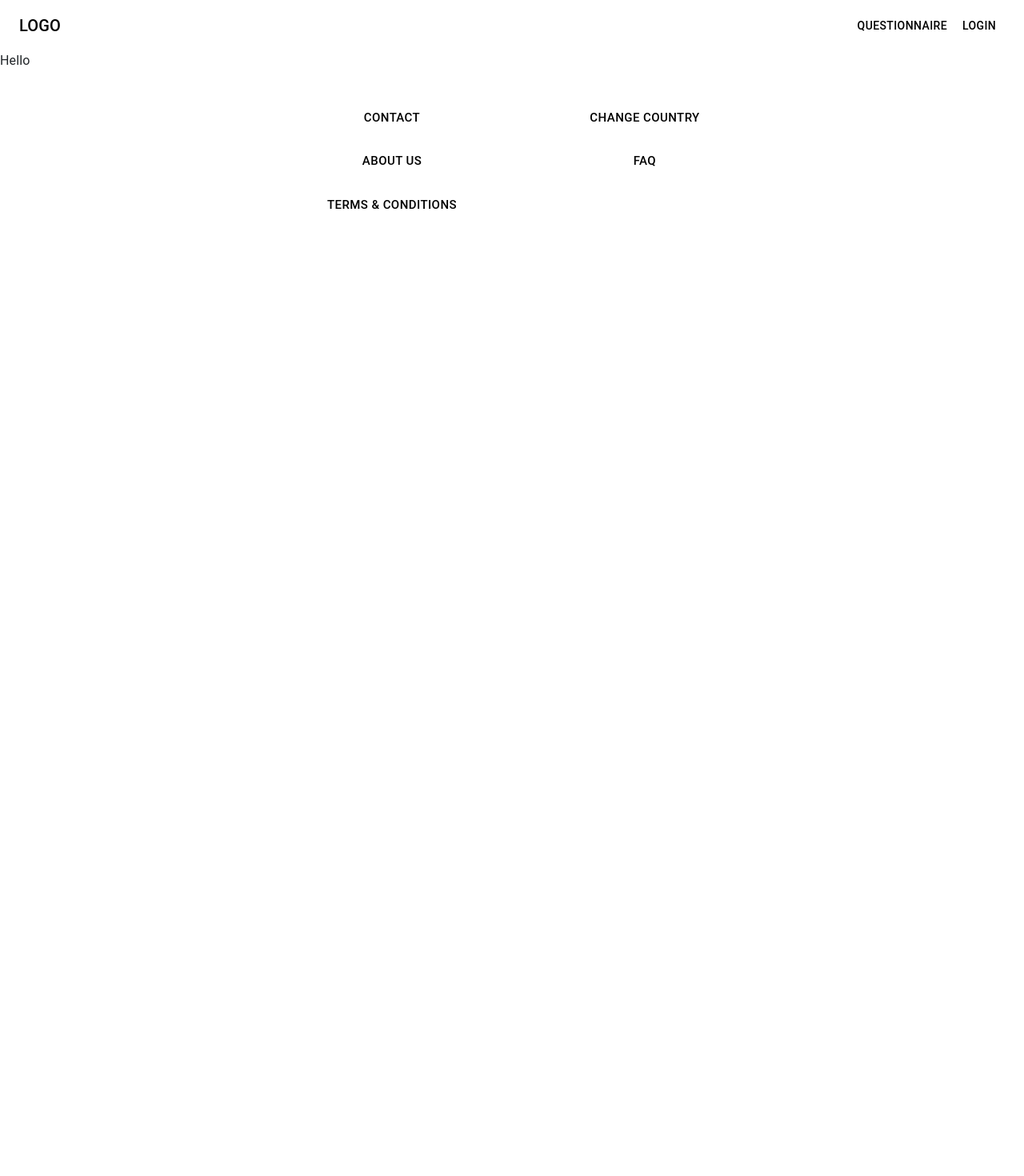
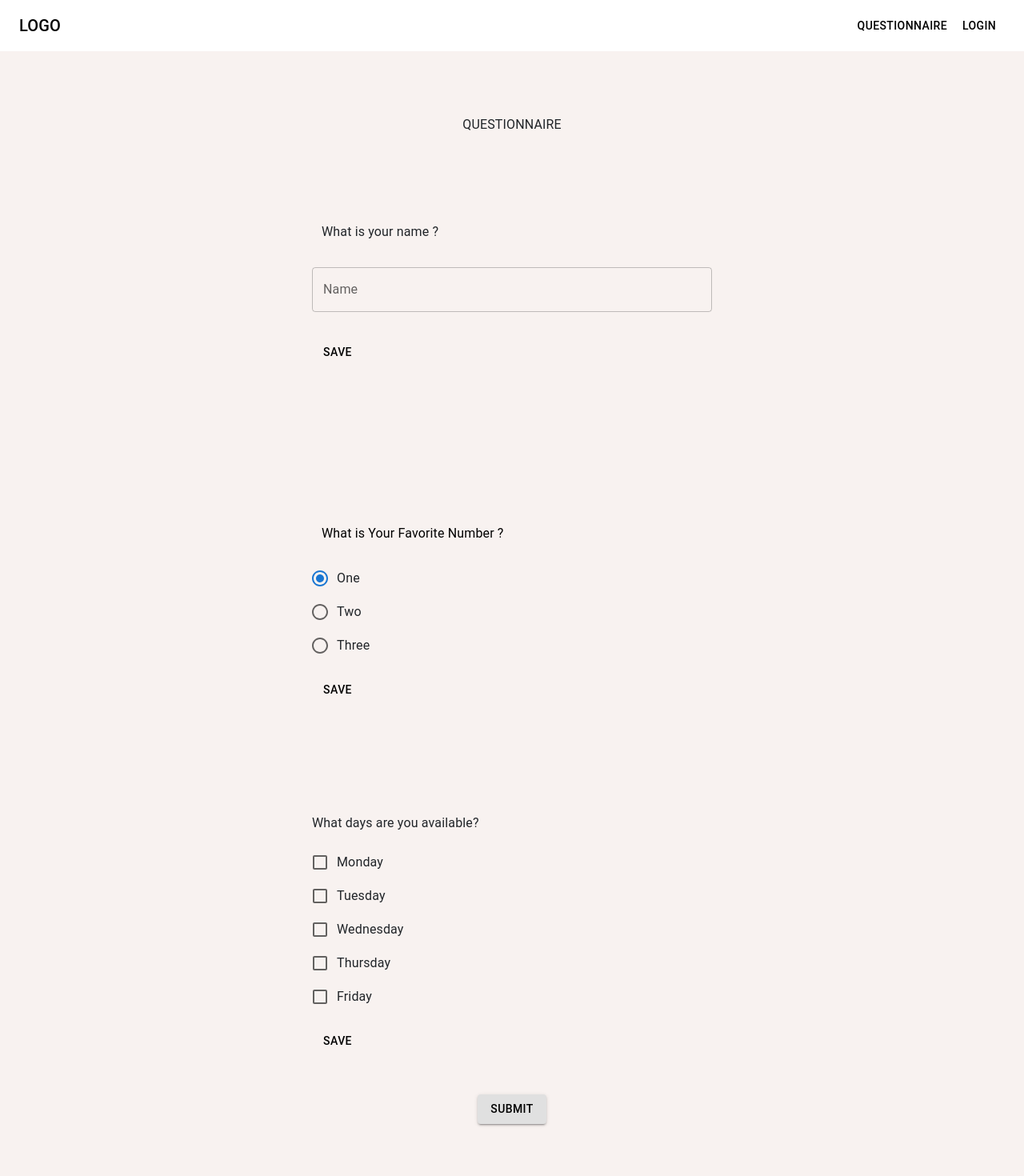
Before and after one commit to kevinc0229/litehouse, a React (Create React App) app: page /questionnaire in a window 1280 px wide. Shown: the top 1470 px of the page at 80% size. Before the commit the page ends 800 px from the top, so only its background shows below. Built offline with nearby package versions, Linux system fonts and the light colour scheme.

Commit message:
front end final kind of

```diff
--- a/src/App.css
+++ b/src/App.css
@@ -1,5 +1,9 @@
 .App {
   text-align: center;
+}
+
+main {
+  height: 100vh;
 }
 
 .App-logo {
--- a/src/App.js
+++ b/src/App.js
@@ -15,9 +15,11 @@ import { Link } from "react-router-dom";
 
 import Home from "./pages/Home";
 import Questionnaire from "./pages/Questionnaire";
-
+import BottomNavigation from "./components/BottomNavigation";
 function App() {
   return (
+    <main>
+      {" "}
       <Router>
         <Box
           sx={{
@@ -46,18 +48,25 @@ function App() {
                 component={Link}
                 to="/questionnaire"
                 color="inherit"
-              sx={{ color: "black" }}
+                sx={{
+                  color: "black",
+                }}
               >
                 {" "}
-              Questionnaire
+                Questionnaire{" "}
               </Button>{" "}
-            <Button color="inherit" sx={{ color: "black" }}>
+              <Button
+                color="inherit"
+                sx={{
+                  color: "black",
+                }}
+              >
                 {" "}
                 Login{" "}
               </Button>{" "}
             </Toolbar>{" "}
           </AppBar>{" "}
-      </Box>
+        </Box>{" "}
         <Switch>
           <Route path="/" exact>
             <Home />
@@ -68,6 +77,7 @@ function App() {
           <Redirect to="/" />
         </Switch>{" "}
       </Router>
+    </main>
   );
 }
 
--- a/src/components/BottomNavigation.js
+++ b/src/components/BottomNavigation.js
@@ -28,6 +28,7 @@ export default function BottomNavigation() {
         display: "grid",
         gap: 2,
         gridTemplateColumns: "repeat(2, 1fr)",
+        pb: 20,
       }}
     >
       <Item> Contact </Item> <Item> Change Country </Item>{" "}
--- a/src/components/MultipleQuestion.js
+++ b/src/components/MultipleQuestion.js
@@ -0,0 +1,49 @@
+import * as React from "react";
+import FormGroup from "@mui/material/FormGroup";
+import FormControlLabel from "@mui/material/FormControlLabel";
+import Checkbox from "@mui/material/Checkbox";
+import { Box } from "@mui/system";
+import Button from "@mui/material/Button";
+import { Typography } from "@mui/material";
+
+function SingleQuestion() {
+  return (
+    <Box
+      sx={{
+        height: 400,
+        backgroundColor: "#F8F2F0",
+        display: "flex",
+        flexDirection: "column",
+        mx: "auto",
+        alignItems: "center",
+        justifyContent: "center",
+      }}
+    >
+      {" "}
+      <Box
+        sx={{
+          width: 500,
+        }}
+      >
+        <Typography>What days are you available?</Typography>
+        <FormGroup sx={{ pt: 2, pb: 2 }}>
+          <FormControlLabel control={<Checkbox />} label="Monday" />
+          <FormControlLabel control={<Checkbox />} label="Tuesday" />
+          <FormControlLabel control={<Checkbox />} label="Wednesday" />
+          <FormControlLabel control={<Checkbox />} label="Thursday" />
+          <FormControlLabel control={<Checkbox />} label="Friday" />
+        </FormGroup>
+        <Button
+          sx={{
+            color: "black",
+          }}
+        >
+          {" "}
+          Save{" "}
+        </Button>{" "}
+      </Box>{" "}
+    </Box>
+  );
+}
+
+export default SingleQuestion;
--- /dev/null
+++ b/src/components/Questions.js
@@ -0,0 +1,16 @@
+import { Box } from "@mui/system";
+import TextQuestion from "../components/TextQuestion";
+import SingleQuestion from "./SingleQuestion";
+import MultipleQuestion from "./MultipleQuestion";
+
+function Questions() {
+  return (
+    <Box>
+      <TextQuestion />
+      <SingleQuestion />
+      <MultipleQuestion />
+    </Box>
+  );
+}
+
+export default Questions;
--- a/src/components/SingleQuestion.js
+++ b/src/components/SingleQuestion.js
@@ -0,0 +1,70 @@
+import { Box } from "@mui/system";
+import * as React from "react";
+import Radio from "@mui/material/Radio";
+import RadioGroup from "@mui/material/RadioGroup";
+import FormControlLabel from "@mui/material/FormControlLabel";
+import FormControl from "@mui/material/FormControl";
+import FormLabel from "@mui/material/FormLabel";
+import Button from "@mui/material/Button";
+
+function SingleQuestion() {
+  return (
+    <Box
+      sx={{
+        height: 400,
+        backgroundColor: "#F8F2F0",
+        display: "flex",
+        flexDirection: "column",
+        mx: "auto",
+        alignItems: "center",
+        justifyContent: "center",
+      }}
+    >
+      {" "}
+      <Box
+        sx={{
+          width: 500,
+        }}
+      >
+        <FormControl
+          component="fieldset"
+          sx={{
+            width: 500,
+          }}
+        >
+          <FormLabel
+            component="legend"
+            sx={{
+              pl: 1.5,
+              color: "black",
+            }}
+          >
+            What is Your Favorite Number ?
+          </FormLabel>{" "}
+          <RadioGroup
+            defaultValue="one"
+            name="radio-buttons-group"
+            sx={{
+              pt: 2,
+              pb: 2,
+            }}
+          >
+            <FormControlLabel value="one" control={<Radio />} label="One" />
+            <FormControlLabel value="two" control={<Radio />} label="Two" />
+            <FormControlLabel value="three" control={<Radio />} label="Three" />
+          </RadioGroup>{" "}
+        </FormControl>{" "}
+        <Button
+          sx={{
+            color: "black",
+          }}
+        >
+          {" "}
+          Save{" "}
+        </Button>{" "}
+      </Box>{" "}
+    </Box>
+  );
+}
+
+export default SingleQuestion;
--- a/src/components/TextQuestion.js
+++ b/src/components/TextQuestion.js
@@ -0,0 +1,52 @@
+import { Box } from "@mui/system";
+import Button from "@mui/material/Button";
+import { Typography } from "@mui/material";
+import TextField from "@mui/material/TextField";
+
+function TextQuestion() {
+  return (
+    <Box
+      sx={{
+        height: 400,
+        backgroundColor: "#F8F2F0",
+        display: "flex",
+        flexDirection: "column",
+        mx: "auto",
+        alignItems: "center",
+        justifyContent: "center",
+      }}
+    >
+      {" "}
+      <Box sx={{ width: 500 }}>
+        <Typography
+          variant="body1"
+          sx={{
+            pl: 1.5,
+          }}
+        >
+          What is your name ?
+        </Typography>{" "}
+        <TextField
+          id="outlined-basic"
+          label="Name"
+          variant="outlined"
+          sx={{
+            width: 500,
+            mt: 4,
+            mb: 4,
+          }}
+        />
+        <Button
+          sx={{
+            color: "black",
+          }}
+        >
+          {" "}
+          Save{" "}
+        </Button>{" "}
+      </Box>{" "}
+    </Box>
+  );
+}
+
+export default TextQuestion;
--- a/src/components/Welcome.js
+++ b/src/components/Welcome.js
@@ -37,7 +37,10 @@ export default function Welcome() {
             textAlign: "center",
           }}
         >
-          Something regarding what we believe{" "}
+          -The state of our souls, our need for Christ (Romans 3:23) - We are
+          all deserving of eternal hell (Romans 6:23) - We are saved by faith
+          through trust in Jesus Christ (Romans 10:9-10, Galatians 2:16,
+          Ephesians 2:8-9){" "}
         </Typography>{" "}
       </Box>{" "}
     </Box>
--- a/src/pages/Home.js
+++ b/src/pages/Home.js
@@ -5,8 +5,7 @@ function Home() {
   return (
     <main>
       {" "}
-      {/* <ButtonAppBar /> */} <Welcome />
-      <BottomNavigation />
+      <Welcome /> <BottomNavigation />{" "}
     </main>
   );
 }
--- a/src/pages/Questionnaire.js
+++ b/src/pages/Questionnaire.js
@@ -1,11 +1,43 @@
+import BottomNavigation from "../components/BottomNavigation";
+import Questions from "../components/Questions";
 import { Typography } from "@mui/material";
-import BottomNavigation from "../components/BottomNavigation";
+import { Box } from "@mui/system";
+import Button from "@mui/material/Button";
 
 function Questionnaire() {
   return (
     <main>
       {" "}
-      <Typography>Hello</Typography>
+      <Box
+        sx={{
+          display: "flex",
+          flexDirection: "column",
+          mx: "auto",
+          alignItems: "center",
+          justifyContent: "center",
+          backgroundColor: "#F8F2F0",
+          pb: 10,
+        }}
+      >
+        <Typography
+          sx={{
+            pt: 10,
+          }}
+        >
+          QUESTIONNAIRE
+        </Typography>
+        <Questions />
+        <Button
+          sx={{
+            color: "black",
+          }}
+          variant="contained"
+          color="inherit"
+        >
+          {" "}
+          Submit{" "}
+        </Button>{" "}
+      </Box>
       <BottomNavigation />
     </main>
   );
```
Lines whose indentation alone changed are shown as unchanged.
